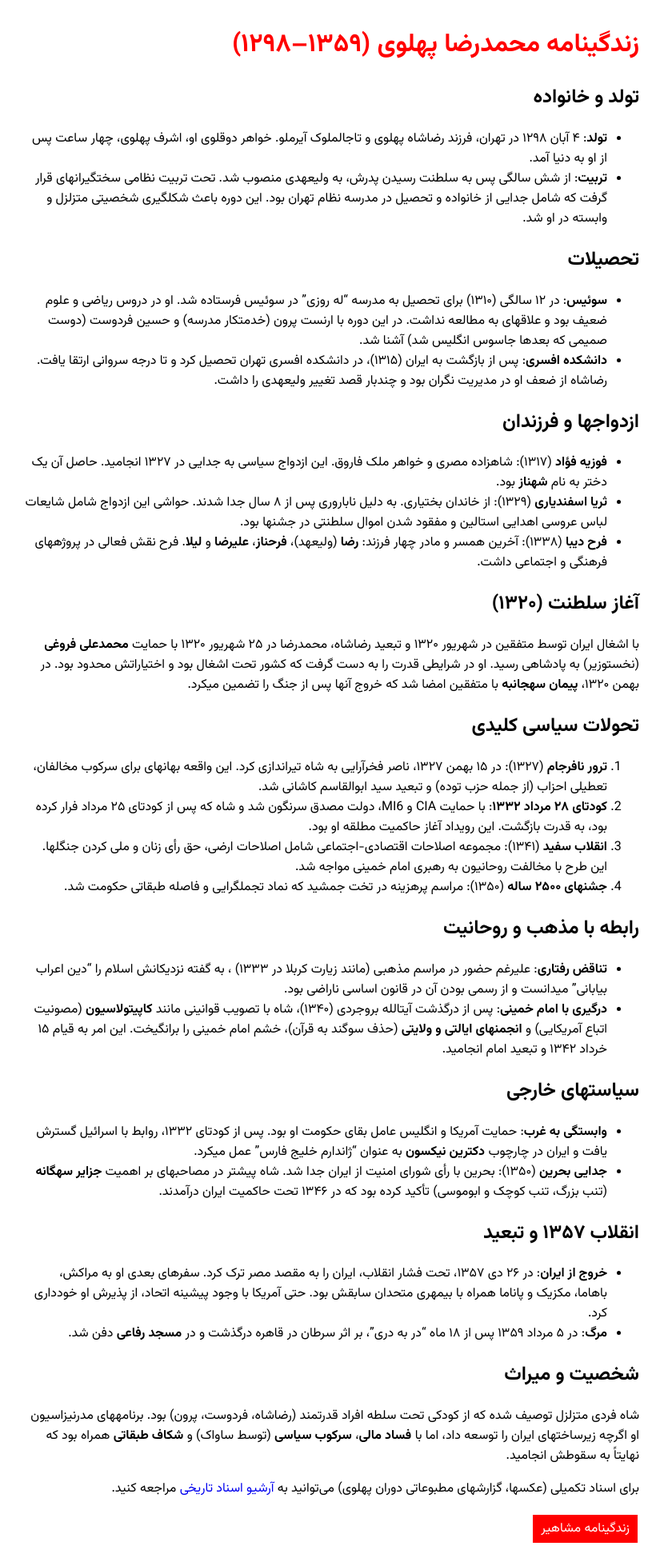
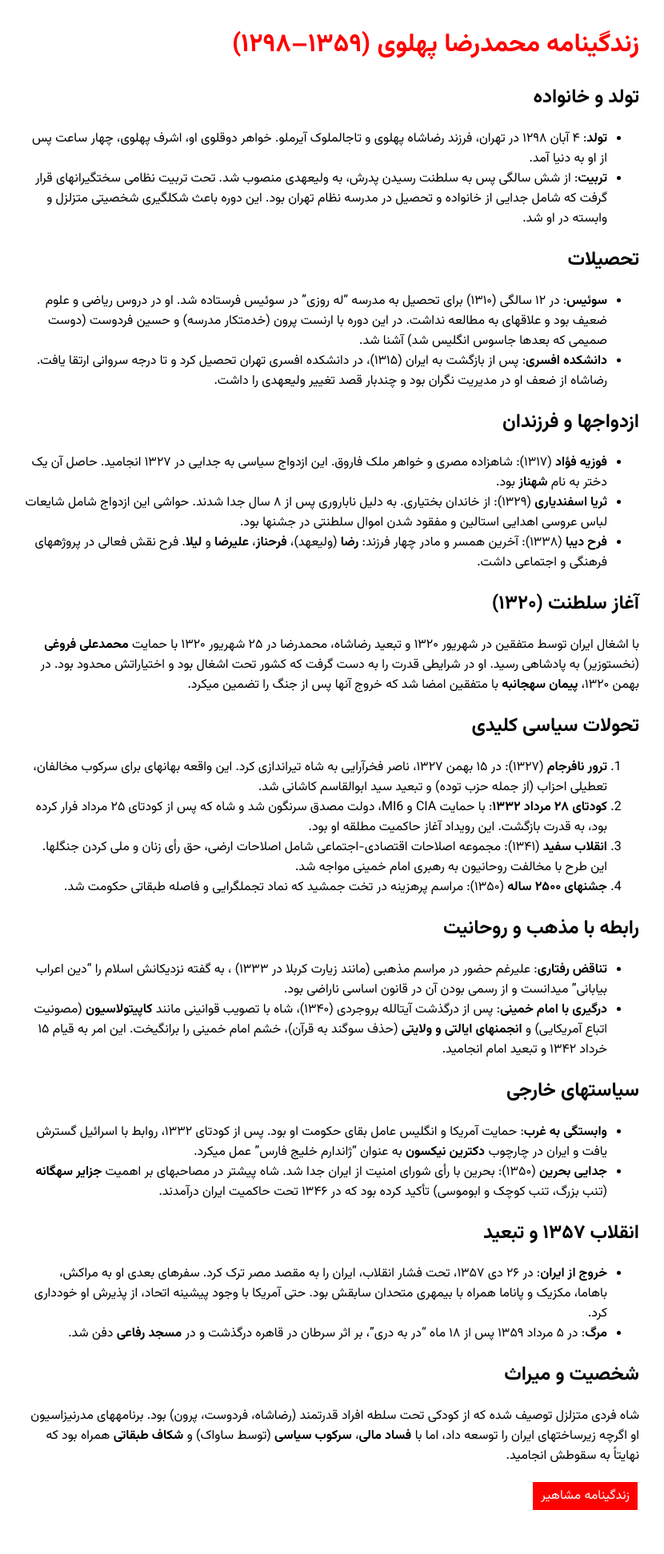
Before and after one commit to darkblog/darkblog.github.io, a Jekyll site: the page built from _posts/2025-6-28-26.md, in a window 1280 px wide. Shown: the whole page at 80% size, without its empty margins (225-1055 px from the left). Built offline with Jekyll 4.4.1, drawn with Linux system fonts in a browser that asks for light colours; after the commit the page ends 1902 px from its top, so only the background shows below that.

Commit message:
Update 2025-6-28-26.md

```diff
--- a/_posts/2025-6-28-26.md
+++ b/_posts/2025-6-28-26.md
@@ -39,5 +39,3 @@ title: زندگینامه محمدرضا پهلوی (۱۳۵۹–۱۲۹۸)
 
 ## شخصیت و میراث
 شاه فردی متزلزل توصیف شده که از کودکی تحت سلطه افراد قدرتمند (رضاشاه، فردوست، پرون) بود. برنامههای مدرنیزاسیون او اگرچه زیرساختهای ایران را توسعه داد، اما با **فساد مالی**، **سرکوب سیاسی** (توسط ساواک) و **شکاف طبقاتی** همراه بود که نهایتاً به سقوطش انجامید.
-
-برای اسناد تکمیلی (عکسها، گزارشهای مطبوعاتی دوران پهلوی) می‌توانید به [آرشیو اسناد تاریخی](https://sanadiran.com) مراجعه کنید.
```
